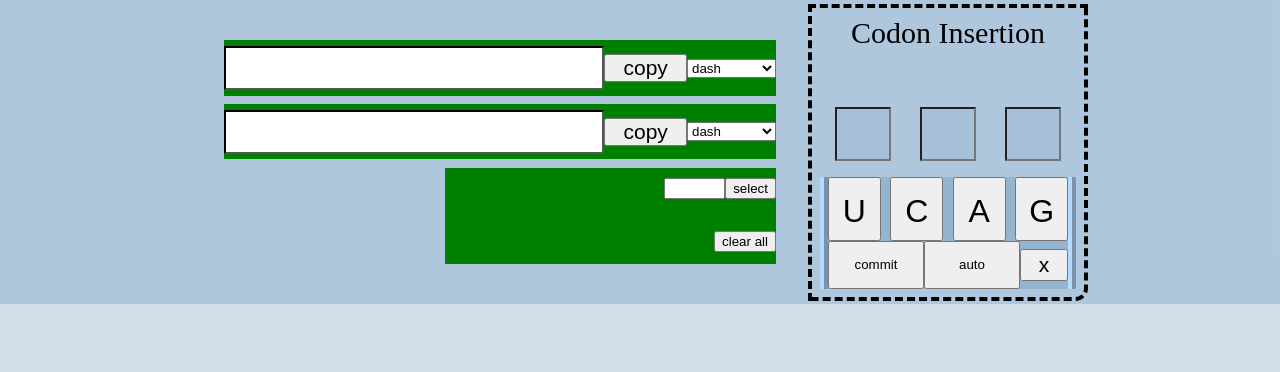
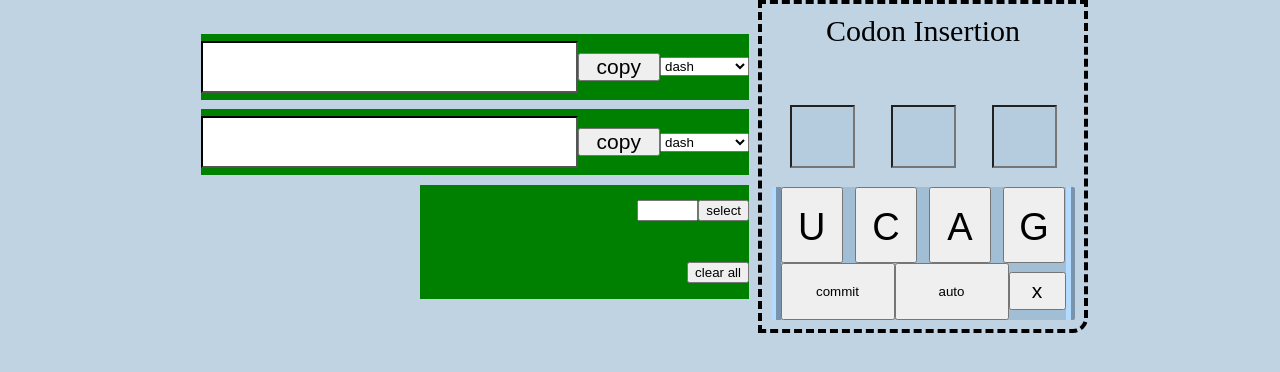
Before and after one commit to Aborgen/decode-codon, a Vue app: page / in a window 1280 px wide. Shown: the top 372 px of the page. Built offline with nearby package versions, Linux system fonts and the light colour scheme.

Commit message:
Update styling to collapse as screen narrows (mobile)

```diff
--- a/src/App.vue
+++ b/src/App.vue
@@ -129,9 +129,10 @@ export default {
 
 <style>
 html, body {
-  background: #3571a638;
+  background: #c0d3e3;
   margin: 0;
   padding: 0;
+  font-size: 19px;
 }
 
 .app {
@@ -146,7 +147,7 @@ html, body {
 .app-container {
   flex: 0 0 70%;
   display: flex;
-  flex-flow: row nowrap;
+  flex-flow: row wrap;
   justify-content: center;
   align-items: center;
 }
--- a/src/components/AminoAcidDisplay/AminoAcidDisplay.vue
+++ b/src/components/AminoAcidDisplay/AminoAcidDisplay.vue
@@ -70,13 +70,13 @@ export default {
 <style scoped>
 .amino-acid-container {
   height: 15rem;
-  max-width: 50rem;
+  max-width: 16rem;
   flex: 1 1 50%;
   display: flex;
   flex-flow: column nowrap;
   align-items: stretch;
   justify-content:space-evenly;
-  padding: 2rem;
+  padding: 1%;
 }
 
 .amino-acid-controls {
@@ -93,4 +93,30 @@ export default {
 #amino-acid-clear {
   font-size: 0.8em;
 }
+
+@media (min-width: 330px) {
+  .amino-acid-container {
+    max-width: 16rem;
+  }
+}
+@media (min-width: 550px) {
+  .amino-acid-container {
+    max-width: 27rem;
+  }
+}
+@media (min-width: 768px) {
+  .amino-acid-container {
+    max-width: 40rem;
+  }
+}
+@media (min-width: 992px) {
+  .amino-acid-container {
+    max-width: 50rem;
+  }
+}
+@media (min-width: 1200px) {
+  .amino-acid-container {
+    max-width: 50rem;
+  }
+}
 </style>
--- a/src/components/AminoAcidDisplay/internal/ChainDisplay/ChainDisplay.vue
+++ b/src/components/AminoAcidDisplay/internal/ChainDisplay/ChainDisplay.vue
@@ -96,14 +96,14 @@ export default {
   flex-flow: row nowrap;
   justify-content: space-evenly;
   align-items: center;
-  flex: 0 0 23%;
+  flex: 0 1 23%;
   background: green;
   font-family: monospace;
 }
 
 .chain-field {
   flex: 0 1 70%;
-  display: inline-flex;
+  display: flex;
   flex-flow: row nowrap;
   justify-content: flex-start;
   align-items: center;
```
